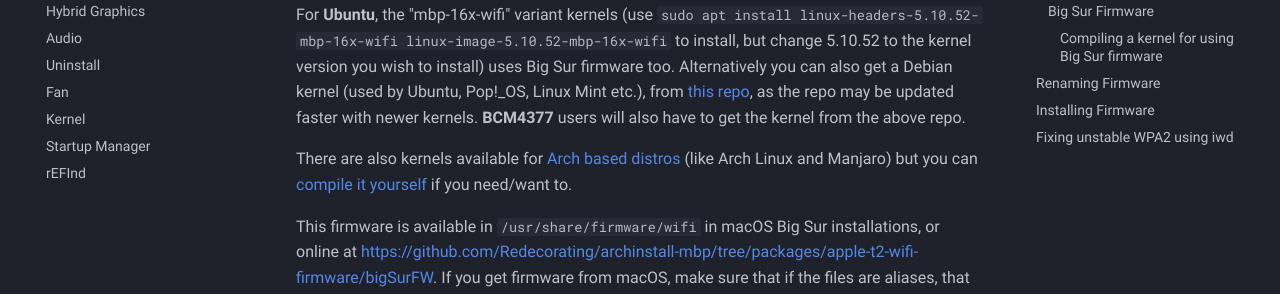
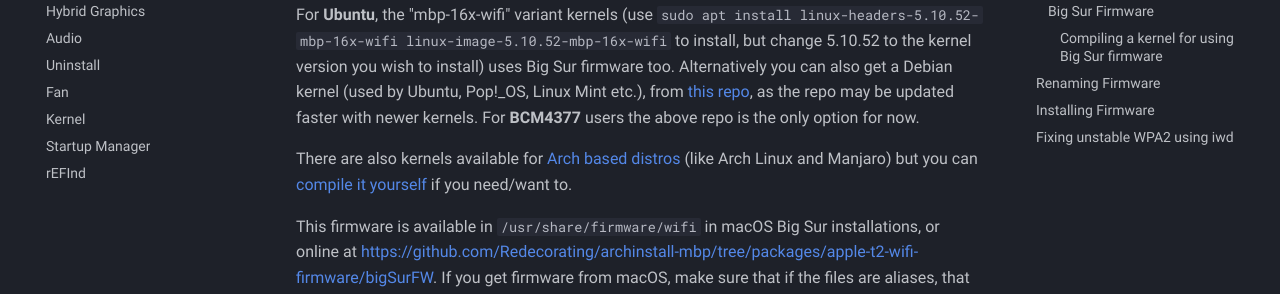
Before and after one commit to t2linux/wiki, an MkDocs documentation site: the page built from docs/guides/wifi.md, in a window 1280 px wide and 900 px high, scrolled down 2032 px. Shown: the part 178-472 px from the top of the window. Built offline with MkDocs 1.6.1 and Material for MkDocs 9.7.7, drawn with Linux system fonts in a browser that asks for light colours; comment, search, counter and statistics services are not loaded.

Commit message:
Update wifi.md

```diff
--- a/docs/guides/wifi.md
+++ b/docs/guides/wifi.md
@@ -66,7 +66,7 @@ This older firmware is archived at [https://packages.aunali1.com/apple/wifi-fw/1
 
 The default kernels for **mbp-fedora** and **mbp-nixos** use Big Sur firmware.
 
-For **Ubuntu**, the "mbp-16x-wifi" variant kernels (use `sudo apt install linux-headers-5.10.52-mbp-16x-wifi linux-image-5.10.52-mbp-16x-wifi` to install, but change 5.10.52 to the kernel version you wish to install) uses Big Sur firmware too. Alternatively you can also get a Debian kernel (used by Ubuntu, Pop!_OS, Linux Mint etc.), from [this repo](https://github.com/AdityaGarg8/mbp-16.x-ubuntu-kernel/releases), as the repo may be updated faster with newer kernels. **BCM4377** users will also have to get the kernel from the above repo.
+For **Ubuntu**, the "mbp-16x-wifi" variant kernels (use `sudo apt install linux-headers-5.10.52-mbp-16x-wifi linux-image-5.10.52-mbp-16x-wifi` to install, but change 5.10.52 to the kernel version you wish to install) uses Big Sur firmware too. Alternatively you can also get a Debian kernel (used by Ubuntu, Pop!_OS, Linux Mint etc.), from [this repo](https://github.com/AdityaGarg8/mbp-16.x-ubuntu-kernel/releases), as the repo may be updated faster with newer kernels. For **BCM4377** users the above repo is the only option for now.
 
 There are also kernels available for [Arch based distros](https://github.com/Redecorating/mbp-16.1-linux-wifi/releases) (like Arch Linux and Manjaro) but you can [compile it yourself](https://wiki.t2linux.org/guides/wifi/#compiling-with-corelliums-patchset) if you need/want to.
 
```
